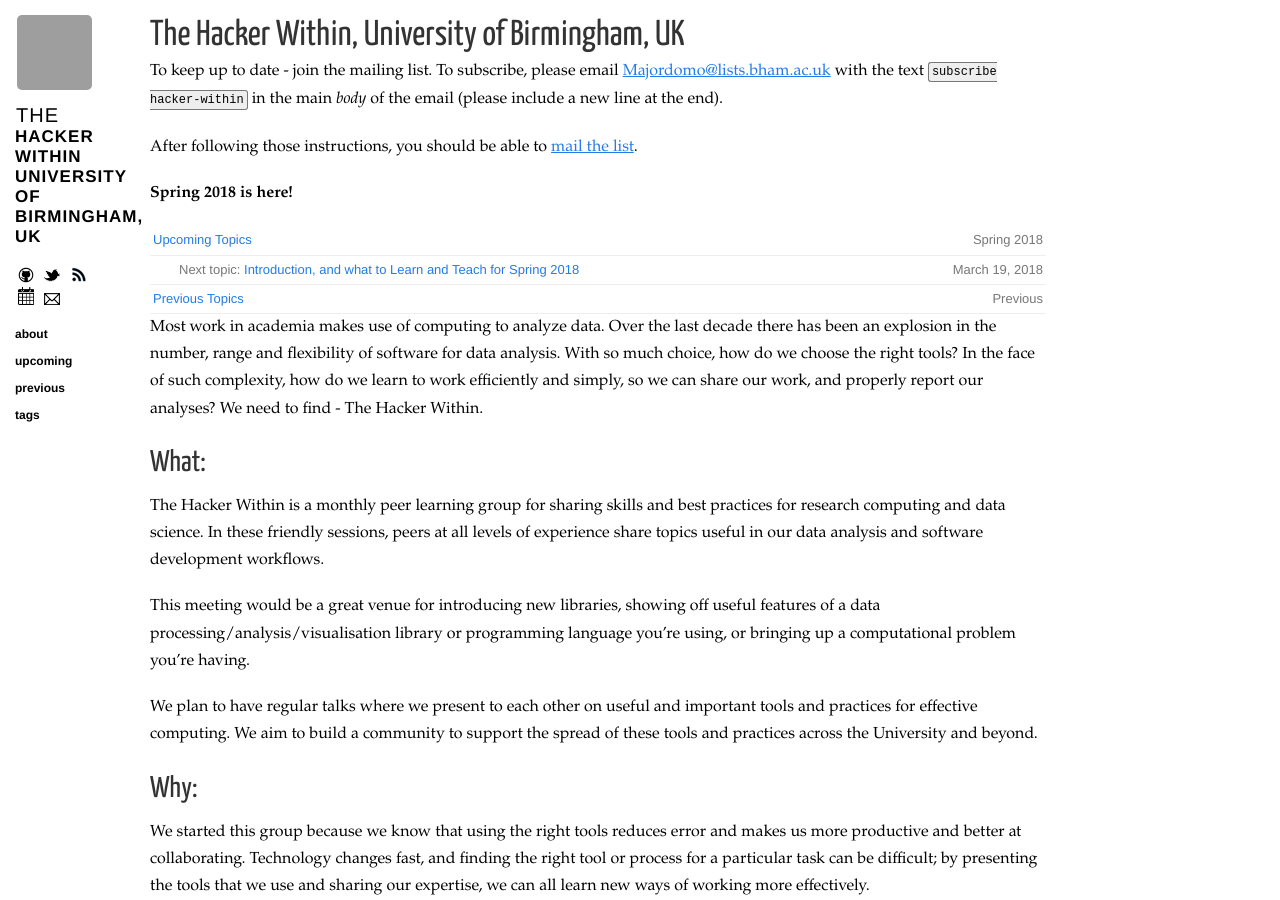
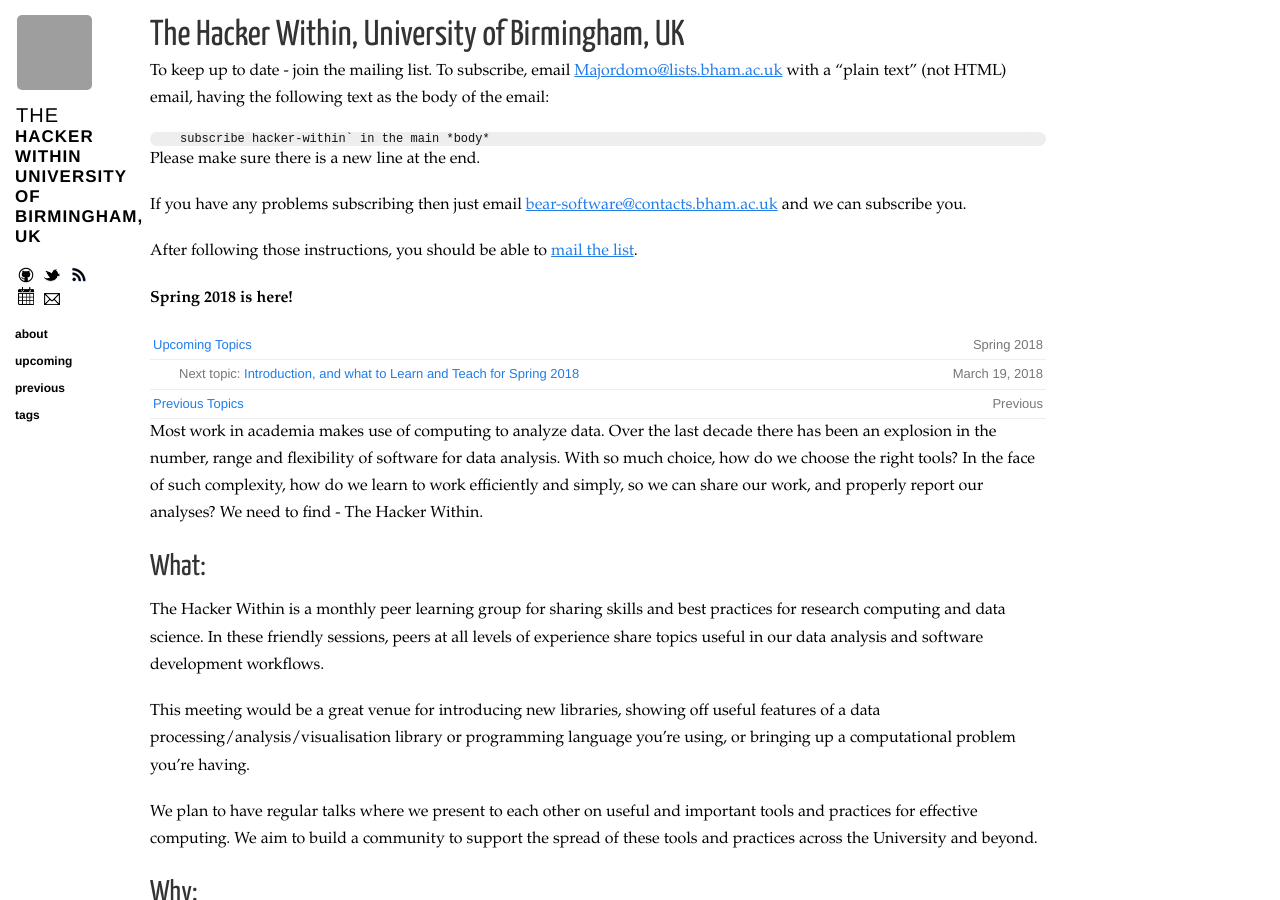
Before and after one commit to thehackerwithin/UoB, a Jekyll site: the page built from index.md, in a window 1280 px wide and 900 px high. Built offline with Jekyll 4.4.1, drawn with Linux system fonts in a browser that asks for light colours; nearby versions of some CDN libraries; comment, search, counter and statistics services are not loaded; grey boxes are pictures that could not be loaded.

Commit message:
More on mailing list subscribing.

````diff
--- a/index.md
+++ b/index.md
@@ -8,10 +8,19 @@
 
 # The {{ site.name }}, {{ site.chapter }}
 
-To keep up to date - join the mailing list.  To subscribe, please email
-[Majordomo@lists.bham.ac.uk](Majordomo@lists.bham.ac.uk) with the text
-`subscribe hacker-within` in the main *body* of the email (please include a
-new line at the end).
+To keep up to date - join the mailing list.  To subscribe, email
+[Majordomo@lists.bham.ac.uk](Majordomo@lists.bham.ac.uk) with a "plain text"
+(not HTML) email, having the following text as the body of the email:
+
+```
+subscribe hacker-within` in the main *body*
+```
+
+Please make sure there is a new line at the end.
+
+If you have any problems subscribing then just email
+[bear-software@contacts.bham.ac.uk](bear-software@contacts.bham.ac.uk) and we
+can subscribe you.
 
 After following those instructions, you should be able to [mail the
 list](mailto:hacker-within@lists.bham.ac.uk).
````
